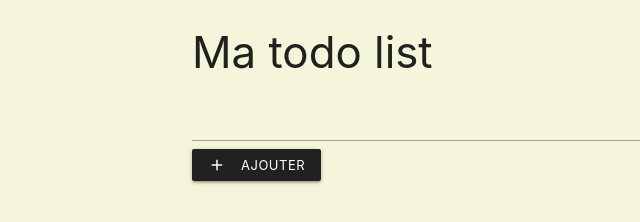
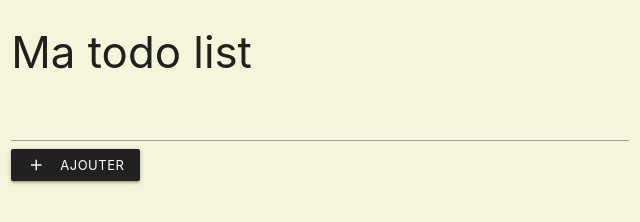
Before and after one commit to RJ135/todo-list, a plain HTML site: page index.html in a window 1280 px wide. Shown: the whole page, without its empty margins (0-640 px from the left). Drawn offline with nearby package versions, Linux system fonts and the light colour scheme.

Commit message:
minor change, screenshot

```diff
--- a/index.html
+++ b/index.html
@@ -14,7 +14,9 @@
 </head>
 
 <body>
-    <div class="container">
+    <main class="wrapper">
+        <div class="row">
+            <div class="col s12 m12 l6">
                 <header>
                     <h3 class="title">Ma todo list</h3>
                 </header>
@@ -30,8 +32,9 @@
                     <ul class="todo-list row">
                     </ul>
                 </div>
-
             </div>
+        </div>
+    </main>
 
     <script src="https://cdnjs.cloudflare.com/ajax/libs/materialize/1.0.0/js/materialize.min.js"></script>
 
--- a/main.js
+++ b/main.js
@@ -72,7 +72,6 @@ function deleteCheck(e) {
 }
 
 // LOCALSTORAGE Functions
-
 function saveLocalTodos(todo) {
     // Checking if existing items
 
--- a/style.css
+++ b/style.css
@@ -5,12 +5,12 @@
     margin: 0;
     padding: 0;
 }
-
+html,body{
+    height: 100%;
+    width: 100%;
+}
 body{
     background-color: beige;
-}
-.container{
-    margin: auto;
 }
 
 .todo-container{
```
Lines whose indentation alone changed are shown as unchanged.
